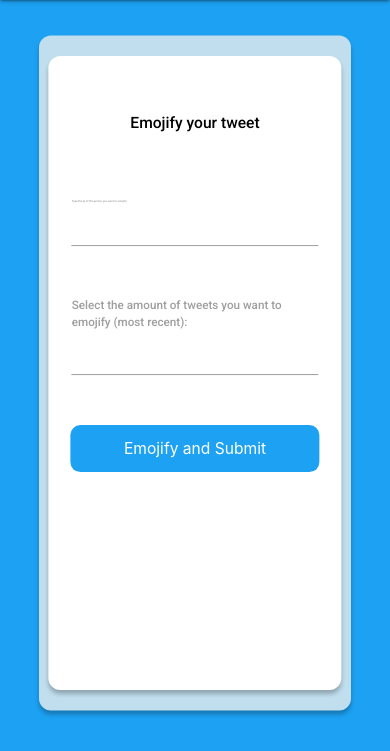
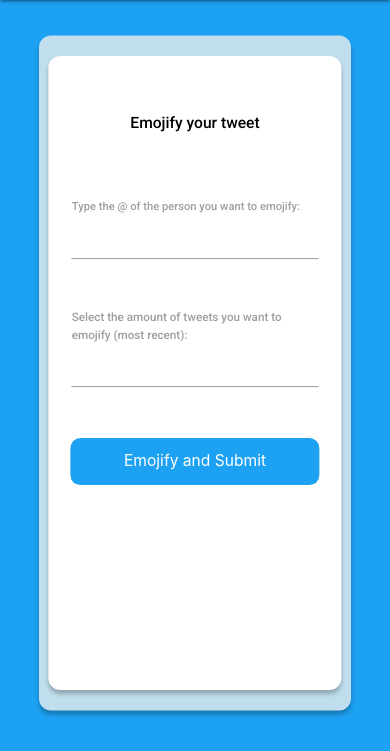
Before and after one commit to mhyeun/emojified-tweets-wall-of-fame, a Django app: page /emojify in a window 390 px wide. Shown: the part 56-807 px from the top of the page. Run offline with Django 3.2, Linux system fonts and the light colour scheme; the visitor is signed in with stand-in values (Sample User, id 1).

Commit message:
Added styling (#13)
* added styling

* responsiveness change

* added logo picture for readme

* fontsize on emojify update

* one more thing

```diff
--- a/static/emojify.css
+++ b/static/emojify.css
@@ -31,7 +31,7 @@ nav ul a {
   color: black;
 }
 
-label[for="username"],
+label[for="text"],
 [for="number"] {
   padding-bottom: 30px;
   font-size: 0.7vw;
@@ -87,7 +87,7 @@ input[type="submit"]:hover {
     margin-bottom: 5vh;
   }
 
-  label[for="number"],[for="username"] {
+  label[for="number"],[for="text"] {
     font-size: 3vw;
   }
 
--- a/static/fame.css
+++ b/static/fame.css
@@ -194,6 +194,7 @@ h3 {
     margin-top: 15px;
     margin-bottom: 0;
   }
+
   .equal {
     color: black;
     font-size: 3vw;
```
Also changed, not shown: static/logo-readme.png (added).
